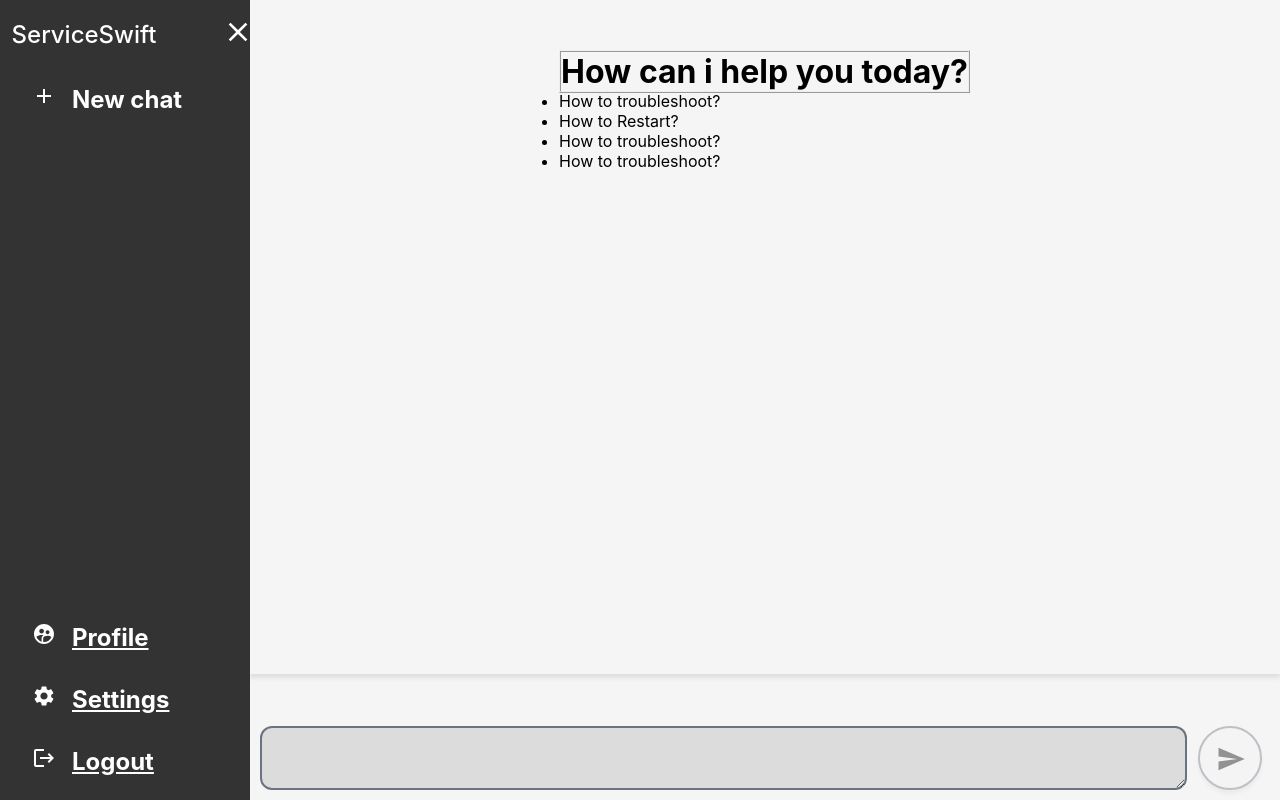
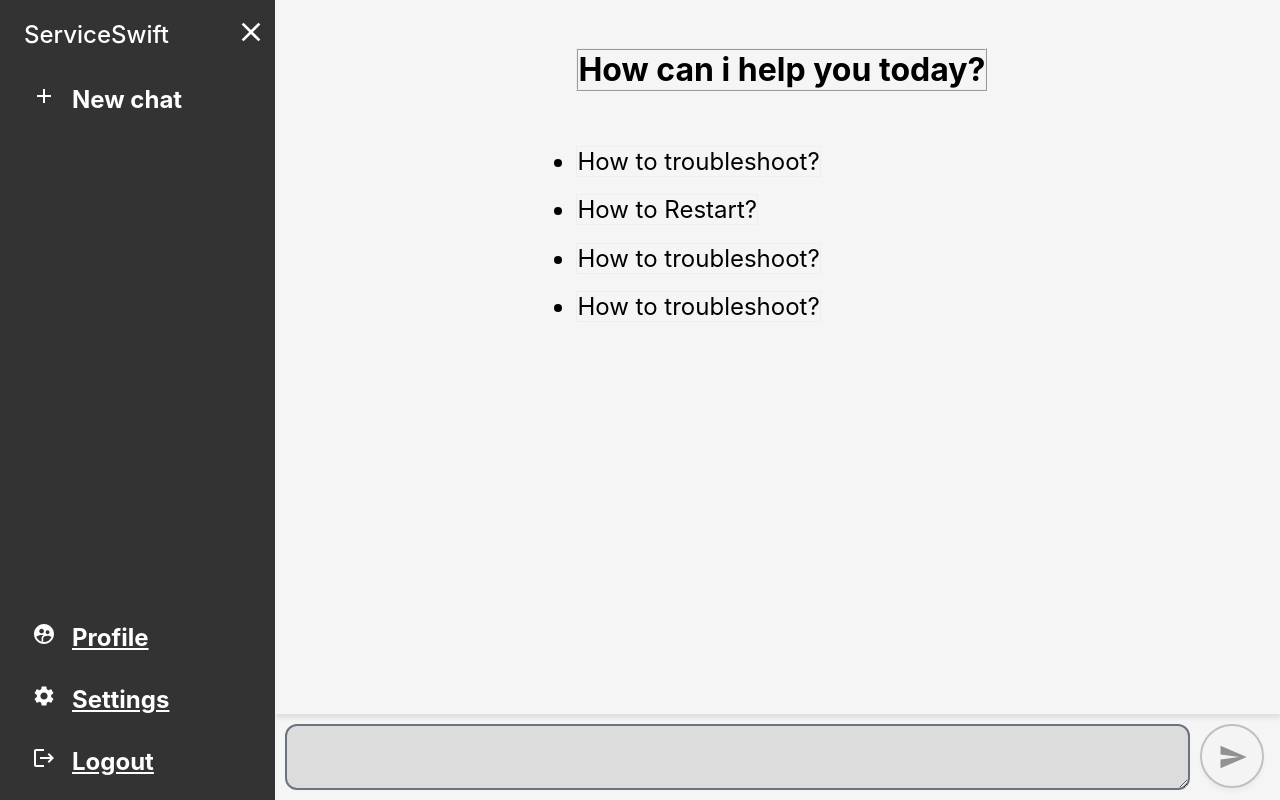
Before and after one commit to vandykumari/serviceswift, a React (Create React App) app: page / in a window 1280 px wide. Built offline with nearby package versions, Linux system fonts and the light colour scheme.

Commit message:
layout changed

```diff
--- a/src/components/ChatView.js
+++ b/src/components/ChatView.js
@@ -17,7 +17,10 @@ const ChatView = () => {
         <main className='chatview__chatarea'>
             <div>
                 <h1 ><span className="chatview_chatarea_text">How can i help you today?</span></h1>
-                <ul>
+
+            </div>
+            <div  className="chatview_chatarea_text_ul">
+            <ul>
                     <li>How to troubleshoot?</li>
                     <li>How to Restart?</li>
                     <li>How to troubleshoot?</li>
--- a/src/components/SideBar.css
+++ b/src/components/SideBar.css
@@ -23,11 +23,11 @@
   transition: width 0.3s ease-in-out;
 }
 .sidebar.open {
-    width: 250px; /* Adjust to your desired open width */
+    width: 25%;
   }
 
   .sidebar.closed {
-    width: 50px; /* Adjust to your desired closed width */
+    width: 5%; /* Adjust to your desired closed width */
     padding: 2rem;
     align-items: center;
 
@@ -135,20 +135,33 @@
     flex-grow: 1;
     padding-left: 30%;
     padding-top: 5%;
-    margin-bottom: 5%;
+    margin-bottom: 1%;
     color: black;
 
     width: 100%;
     overflow-y: scroll;
     display: flex;
     flex-direction: column;
-    box-shadow: 0 4px 4px rgba(30, 36, 30, 0.1);
+    box-shadow: 1px 4px 4px rgba(30, 36, 30, 0.1);
   }
   .chatview_chatarea_text{
     border-style: ridge;
     border-width: 2px;
     width:fit-content;
   }
+  .chatview_chatarea_text_ul{
+    padding-top: 8%;
+    justify-content: center;
+
+  }
+  .chatview_chatarea_text_ul ul li {
+    margin-bottom: 2.5%;
+    border-style: ridge;
+    border-width: 1px;
+    width:fit-content;
+    font-size: 150%;
+
+}
   .form {
     display:flex;
     justify-content: space-between;
@@ -156,6 +169,7 @@
     align-items: stretch;
     transition-duration: 300ms;
     padding-bottom: 1%;
+
   }
 
   .form.sm {
@@ -179,6 +193,7 @@
     transition: ease-in-out 300ms;
     width: 90%;
     size: 2%;
+    font-size: 15pt;
 
 
   }
--- a/src/components/SideBar.js
+++ b/src/components/SideBar.js
@@ -83,6 +83,8 @@ const SideBar = () => {
             <h1 style={{display: open ? "block" : "none"}}>Settings</h1>
           </a>
         </div>
+
+
         <div className='nav'>
           <a
             rel='noreferrer'
```
